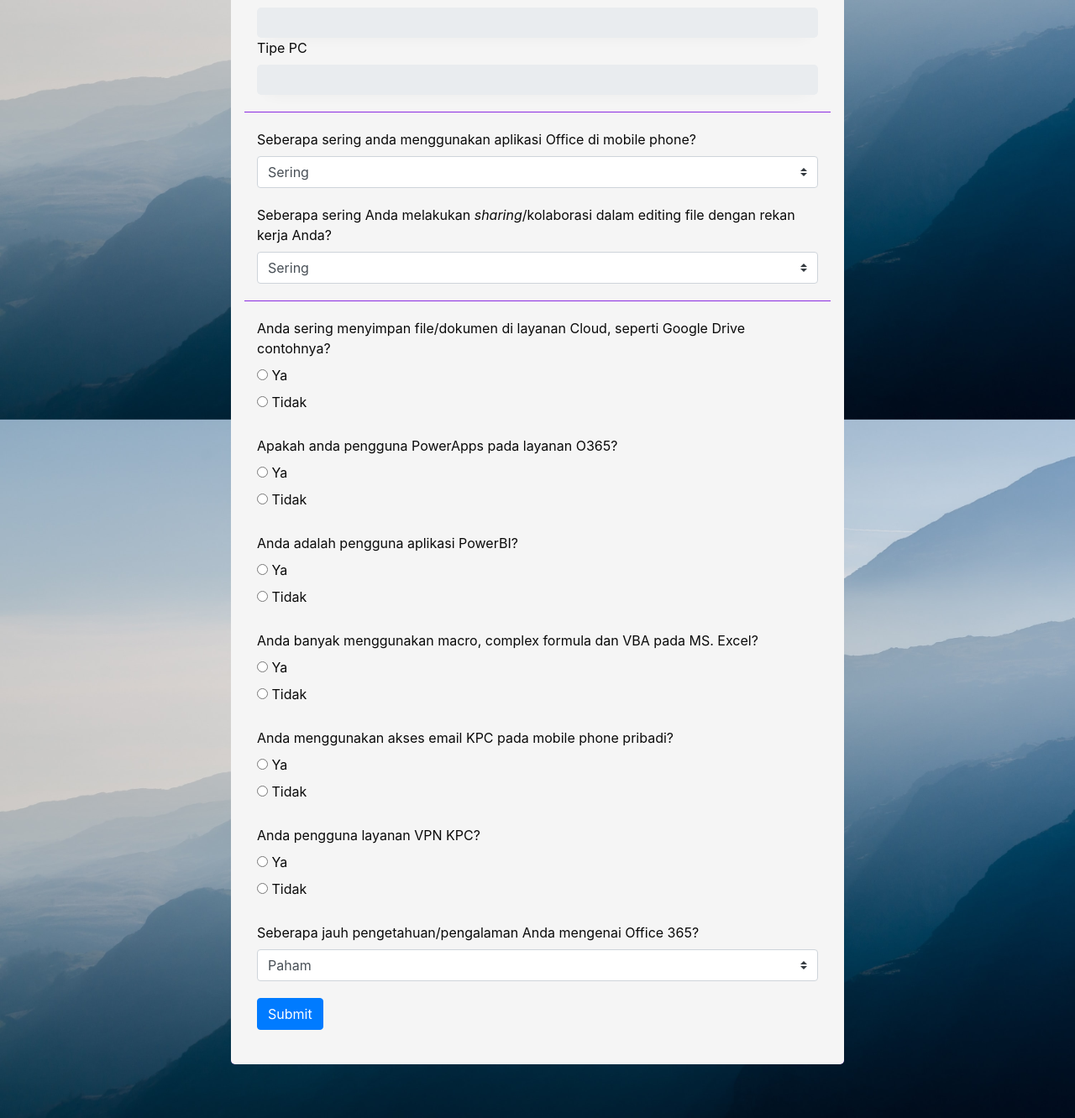
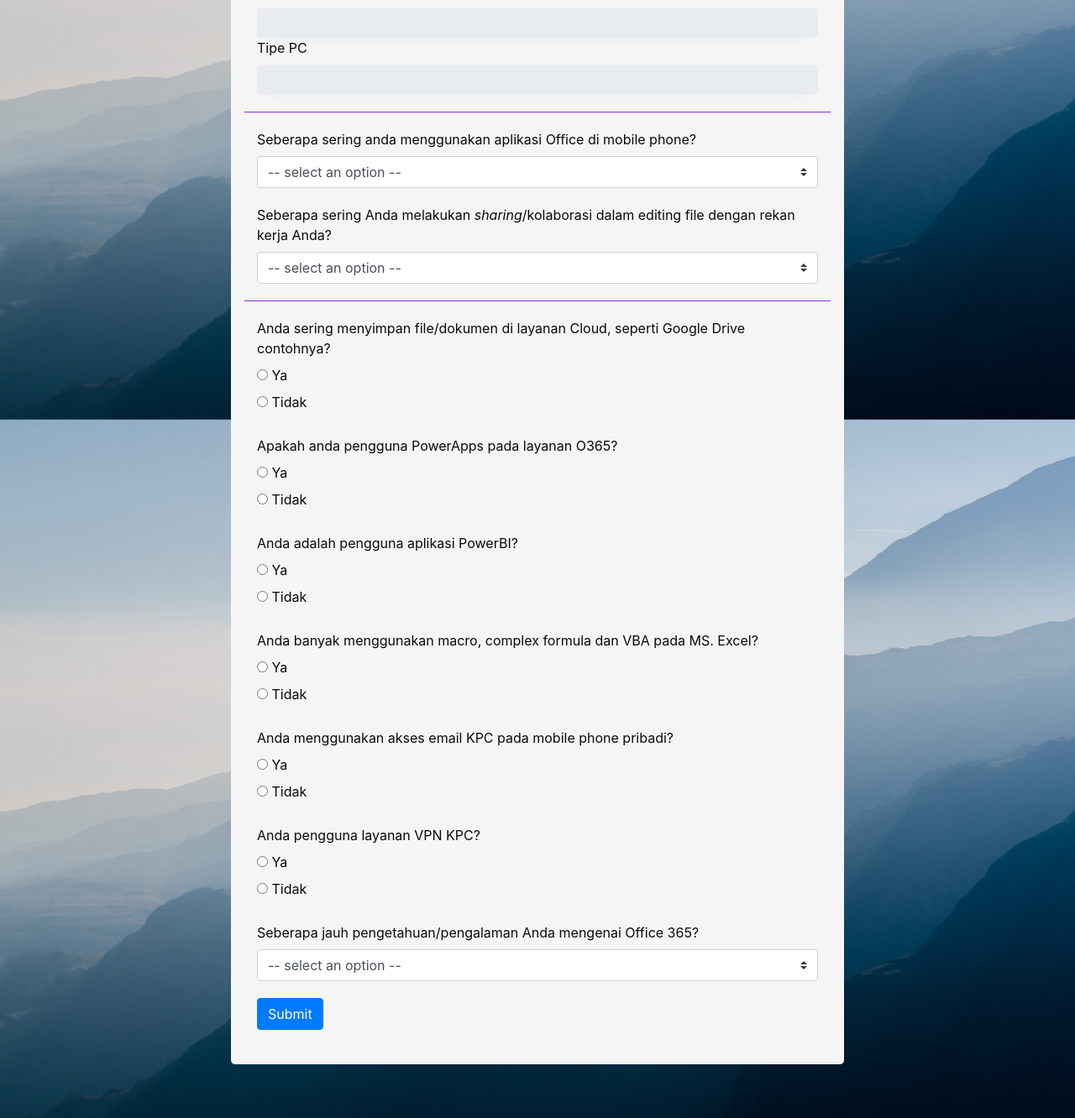
Before and after one commit to 0x212121/Flask-Simple-Web-Form, a Flask app: template templates/assessment.html in a window 1280 px wide. Shown: the part 348-1680 px from the top of the page at 84% size. Run offline with Flask 2, Linux system fonts and the light colour scheme; the template is opened without the code that fills it, so the values that code supplies are empty; some libraries are stand-ins or nearby versions.

Commit message:
Sunday coding

```diff
--- a/app.py
+++ b/app.py
@@ -32,23 +32,17 @@ def assessment():
             if (is_duplicate):
                 flash('Username sudah digunakan untuk menginput data')
                 errors = True
-                # return redirect(url_for('index'))
-            form_host = request.form["hostname"].upper()
-            badge = request.form["badge"]
-            # print(f"nama: {form_name}")
-            pc_model = checkhostname(form_host)
         except:
-            # no_logon_name = True
             flash('Logon username salah, silahkan periksa kembali :)')
             errors = True
-            # return redirect(url_for('index'))
     elif request.method == "GET":
         return redirect(url_for('index'))
 
-    # Check duplicate hostname saat input
+    badge = request.form["badge"]
+    form_host = request.form["hostname"].upper()
+    pc_model = checkhostname(form_host)
     cur = mysql.connection.cursor()
     is_duplicate = cur.execute(f"SELECT * FROM results WHERE hostname = '{form_host}'")
-    # print(f"is_duplicate: {is_duplicate}")
     if (is_duplicate):
         flash('Hostname sudah ada di database')
         errors = True
@@ -81,12 +75,14 @@ def result():
 
         results = calculate.calc(grouped)
         cur = mysql.connection.cursor()
-        cur.execute(""" INSERT INTO results
-        (fullname, hostname, badge, use_mobile, sharing_file, use_cloud, use_powerapps,
-        use_powerbi, use_macro, kpc_mail, vpn_user, paham_o365, result) VALUES (%s, %s, %s, %s, %s, %s, %s, %s, %s,
-        %s, %s, %s, %s)""", (name, hostname, badge, use_mobile, sharing, use_cloud,
-        use_powerapps, use_powerbi, use_macro, kpc_mail, vpn_user, paham_o365, results))
-        mysql.connection.commit()
+        is_duplicate = cur.execute(f"SELECT * FROM results WHERE fullname = '{name}'")
+        if not is_duplicate:
+            cur.execute(""" INSERT INTO results
+            (fullname, hostname, badge, use_mobile, sharing_file, use_cloud, use_powerapps,
+            use_powerbi, use_macro, kpc_mail, vpn_user, paham_o365, result) VALUES (%s, %s, %s, %s, %s, %s, %s, %s, %s,
+            %s, %s, %s, %s)""", (name, hostname, badge, use_mobile, sharing, use_cloud,
+            use_powerapps, use_powerbi, use_macro, kpc_mail, vpn_user, paham_o365, results))
+            mysql.connection.commit()
 
         return render_template('result.html', use_officex = results)
     elif request.method == "GET":
--- a/calculate.py
+++ b/calculate.py
@@ -2,8 +2,8 @@ def calc(grouped):
     point = 0
 
     #check type PC
-    if grouped[9] == "HP Compaq Elite 8300 USDT" or grouped[8] == "HP Compaq Elite 8200 USDT":
-        return "Tipe PC tidak support"
+    if grouped[9] == "PC DC8300 USDT" or grouped[8] == "PC DC 8200 USDT":
+        return "PC tidak support"
 
     #use_office
     if grouped[0] == 'Ya':
--- a/search_user.py
+++ b/search_user.py
@@ -5,5 +5,3 @@ def search_user(token, logon_name):
 
     res = requests.get(url)
     print(res.text)
-
-search_user("176bac1d-ff0b-4a02-b319-2367cd9c51b7", "IK")
--- a/templates/assessment.html
+++ b/templates/assessment.html
@@ -41,6 +41,7 @@
                             <div class="col">
                                 <label for="komputer">Seberapa sering anda menggunakan aplikasi Office di mobile phone?</label>
                                 <select class="custom-select" name="use_mobile" id="use_mobile">
+                                    <option disabled selected value> -- select an option -- </option>
                                     <option value="Sering">Sering</option>
                                     <option value="Kadang">Kadang-kadang</option>
                                     <option value="Jarang">Jarang</option>
@@ -51,6 +52,7 @@
                             <div class="col">
                                 <label for="komputer">Seberapa sering Anda melakukan <i>sharing</i>/kolaborasi dalam editing file dengan rekan kerja Anda?</label>
                                 <select class="custom-select" name="sharing_file" id="sharing_file">
+                                    <option disabled selected value> -- select an option -- </option>
                                     <option value="Sering">Sering</option>
                                     <option value="Kadang">Kadang-kadang</option>
                                     <option value="Jarang">Jarang</option>
@@ -120,6 +122,7 @@
                             <div class="col">
                                 <label for="o365">Seberapa jauh pengetahuan/pengalaman Anda mengenai Office 365?</label>
                                 <select class="custom-select" name="paham_o365" id="paham_o365">
+                                    <option disabled selected value> -- select an option -- </option>
                                     <option value="Paham">Paham</option>
                                     <option value="Cukup">Cukup Paham</option>
                                     <option value="Belum">Belum Paham</option>
--- a/templates/get_username.py
+++ b/templates/get_username.py
@@ -1,8 +1,8 @@
 import subprocess
 
+# This module get Full Name from logon username
 def get_username(username):
     s1 = subprocess.check_output(f'net user "{username}" /domain', shell=True)
-
     r = str(s1).split("\\r\\n")
     x = r[3].split("   ")
     fullname = x[-1].strip()
```
Also changed, not shown: templates/index.html (+2 -5 lines), templates/result.html (+0 -10 lines), 1 other file.
